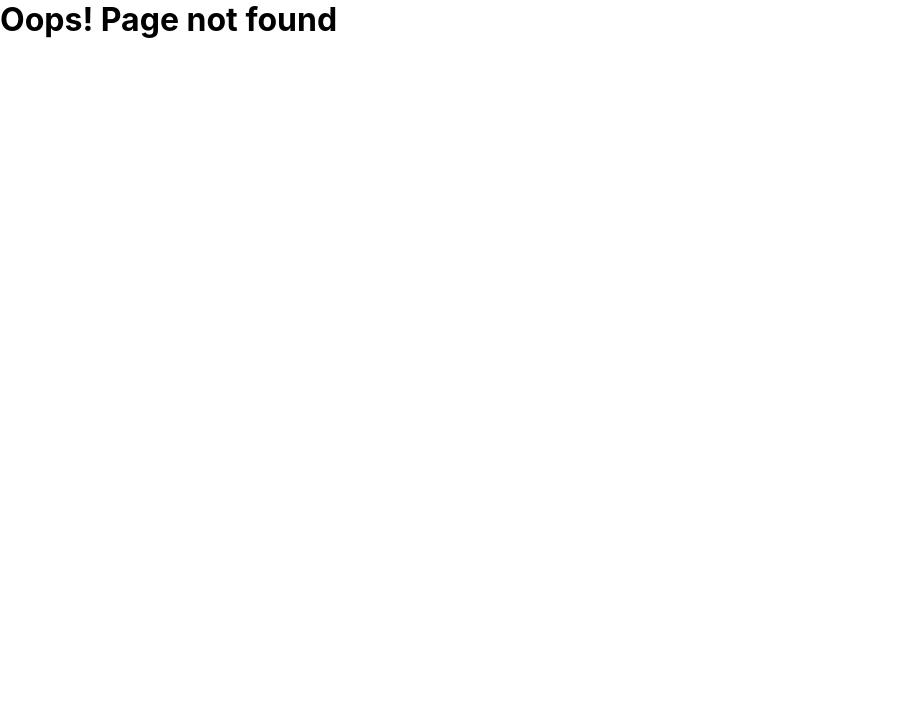
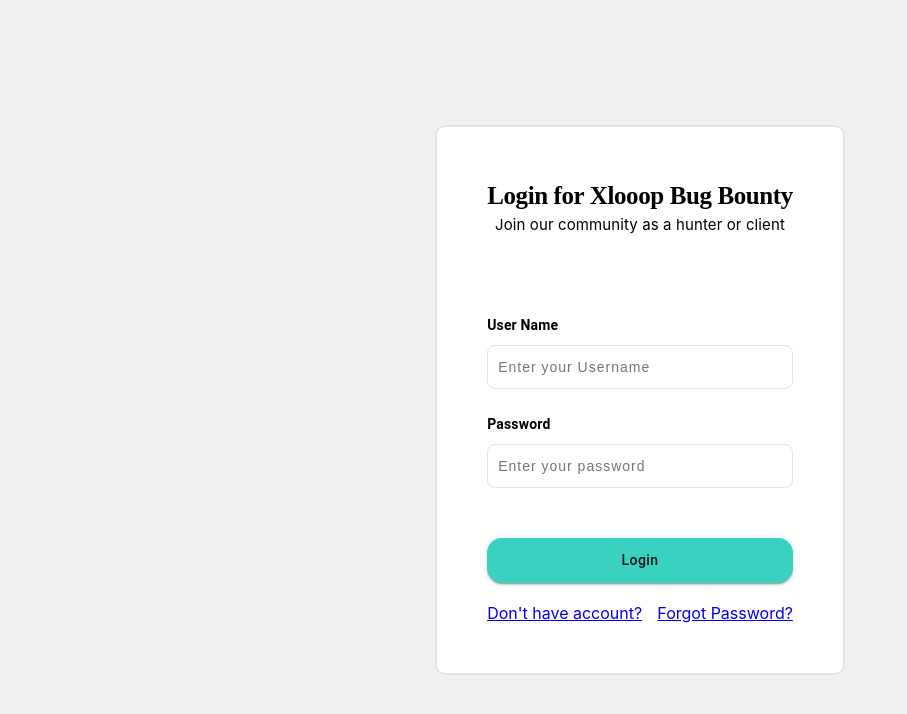
Before and after one commit to subashprj55/BugBounty, a React (Create React App) app: page /login in a window 1280 px wide. Before the commit this address had no page. Shown: the top 714 px of the page, without its empty margins (0-907 px from the left). Built offline with nearby package versions, Linux system fonts and the light colour scheme.

Commit message:
login page

```diff
--- a/src/App.js
+++ b/src/App.js
@@ -4,14 +4,16 @@
 import "./App.css";
 import BugHome from "Pages/BugHome";
 import Bug404 from "Pages/Bug404";
+import BugLogin from "Pages/BugLogin";
 
 function App() {
   return (
     <>
       <Routes>
         <Route path="/" element={<BugHome />} />
-        <Route path="/transaction" element={<BugAboutUs />} />
+        <Route path="transaction" element={<BugAboutUs />} />
         <Route path="test" element={<BugTest />} />
+        <Route path="login" element={<BugLogin />} />
         <Route path="*" element={<Bug404 />} />
       </Routes>
     </>
--- /dev/null
+++ b/src/Components/BugInputField/index.js
@@ -0,0 +1,12 @@
+import React from "react";
+import { StyledInputField } from "./style";
+
+const BugInputField = ({ type = "text", placeholder = "" }) => {
+  return (
+    <>
+      <StyledInputField type={type} placeholder={placeholder} />
+    </>
+  );
+};
+
+export default BugInputField;
--- /dev/null
+++ b/src/Components/BugInputField/style.js
@@ -0,0 +1,15 @@
+const { styled } = require("styled-components");
+
+export const StyledInputField = styled.input`
+  font-size: 14px;
+  letter-spacing: 1px;
+  padding: 13px 10px;
+  width: -webkit-fill-available;
+  border-radius: 8px;
+  border: 1px solid #e4e4e7;
+
+  &:focus {
+    outline: none;
+    border: 1px solid #a1a1aa;
+  }
+`;
--- a/src/Pages/BugAboutUs/index.js
+++ b/src/Pages/BugAboutUs/index.js
@@ -1,3 +1,4 @@
+import BugInputField from "Components/BugInputField";
 import BugNavContainer from "Components/BugNavContainer";
 import React from "react";
 import { transactionHistoryData } from "./data";
@@ -45,13 +46,13 @@
           <StyledTypography variant="h6" className="bold space">
             Amount (XLOP)
           </StyledTypography>
-          <input type="number" placeholder="Enter Amount" />
+          <BugInputField type="number" placeholder="Enter Amount" />
 
           <StyledForm>
             <StyledTypography variant="h6" className="bold space">
               Wallet Address
             </StyledTypography>
-            <input type="email" placeholder="Enter wallet address" />
+            <BugInputField type="email" placeholder="Enter wallet address" />
           </StyledForm>
 
           <div>
--- /dev/null
+++ b/src/Pages/BugLogin/index.js
@@ -0,0 +1,55 @@
+import BugInputField from "Components/BugInputField";
+import React from "react";
+import {
+  StyledBottomBox,
+  StyledBox,
+  StyledInputBox,
+  StyledLink,
+  StyledLoginBox,
+  StyledLoginButton,
+  StyledLoginStack,
+  StyledLoginTypography,
+} from "./style";
+
+const BugLogin = () => {
+  return (
+    <>
+      <StyledLoginStack>
+        <StyledLoginBox>
+          <StyledLoginTypography variant="h1" className="center">
+            Login for Xlooop Bug Bounty
+          </StyledLoginTypography>
+          <StyledLoginTypography variant="h6" className="center">
+            Join our community as a hunter or client
+          </StyledLoginTypography>
+
+          <StyledInputBox>
+            <StyledLoginTypography variant="h3" className="space">
+              User Name
+            </StyledLoginTypography>
+            <BugInputField placeholder="Enter your Username" />
+
+            <StyledBox>
+              <StyledLoginTypography variant="h3" className="space">
+                Password
+              </StyledLoginTypography>
+              <BugInputField
+                type="password"
+                placeholder="Enter your password"
+              />
+            </StyledBox>
+          </StyledInputBox>
+
+          <StyledLoginButton variant="contained">Login</StyledLoginButton>
+
+          <StyledBottomBox>
+            <StyledLink to={"/signup"}>Don't have account?</StyledLink>
+            <StyledLink>Forgot Password?</StyledLink>
+          </StyledBottomBox>
+        </StyledLoginBox>
+      </StyledLoginStack>
+    </>
+  );
+};
+
+export default BugLogin;
--- /dev/null
+++ b/src/Pages/BugLogin/style.js
@@ -0,0 +1,51 @@
+import { Box, Button, Typography } from "@mui/material";
+import { Stack } from "@mui/system";
+import { Link } from "react-router-dom";
+import { styled } from "styled-components";
+
+export const StyledLoginStack = styled(Stack)`
+  background-color: #f1f1f1;
+  min-height: 100vh;
+  justify-content: center;
+  align-items: center;
+`;
+
+export const StyledLoginBox = styled(Box)`
+  background-color: white;
+  width: fit-content;
+  border: 2px solid #e4e4e7;
+  border-radius: 10px;
+  padding: 50px 50px;
+`;
+
+export const StyledLoginTypography = styled(Typography)`
+  &.center {
+    text-align: center;
+  }
+  &.space {
+    margin: 10px 0;
+  }
+`;
+
+export const StyledInputBox = styled(Box)`
+  margin-top: 70px;
+  margin-bottom: 50px;
+`;
+
+export const StyledBox = styled(Box)`
+  margin-top: 15px;
+`;
+
+export const StyledLoginButton = styled(Button)``;
+
+export const StyledLink = styled(Link)``;
+
+export const StyledBottomBox = styled(Box)`
+  margin-top: 20px;
+  display: flex;
+  justify-content: space-between;
+  @media (max-width: 400px) {
+    flex-direction: column;
+    gap: 0.8em;
+  }
+`;
```
